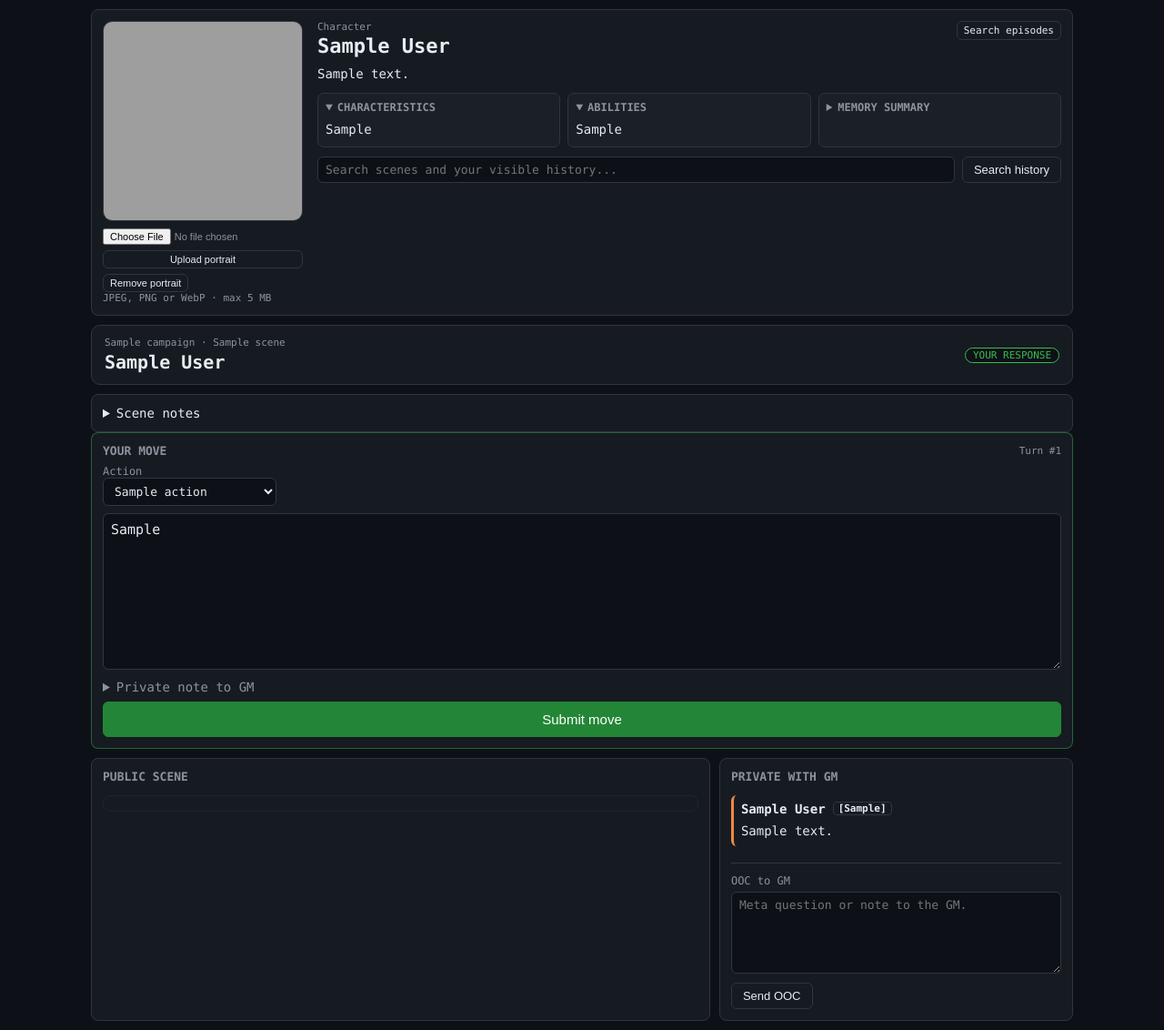
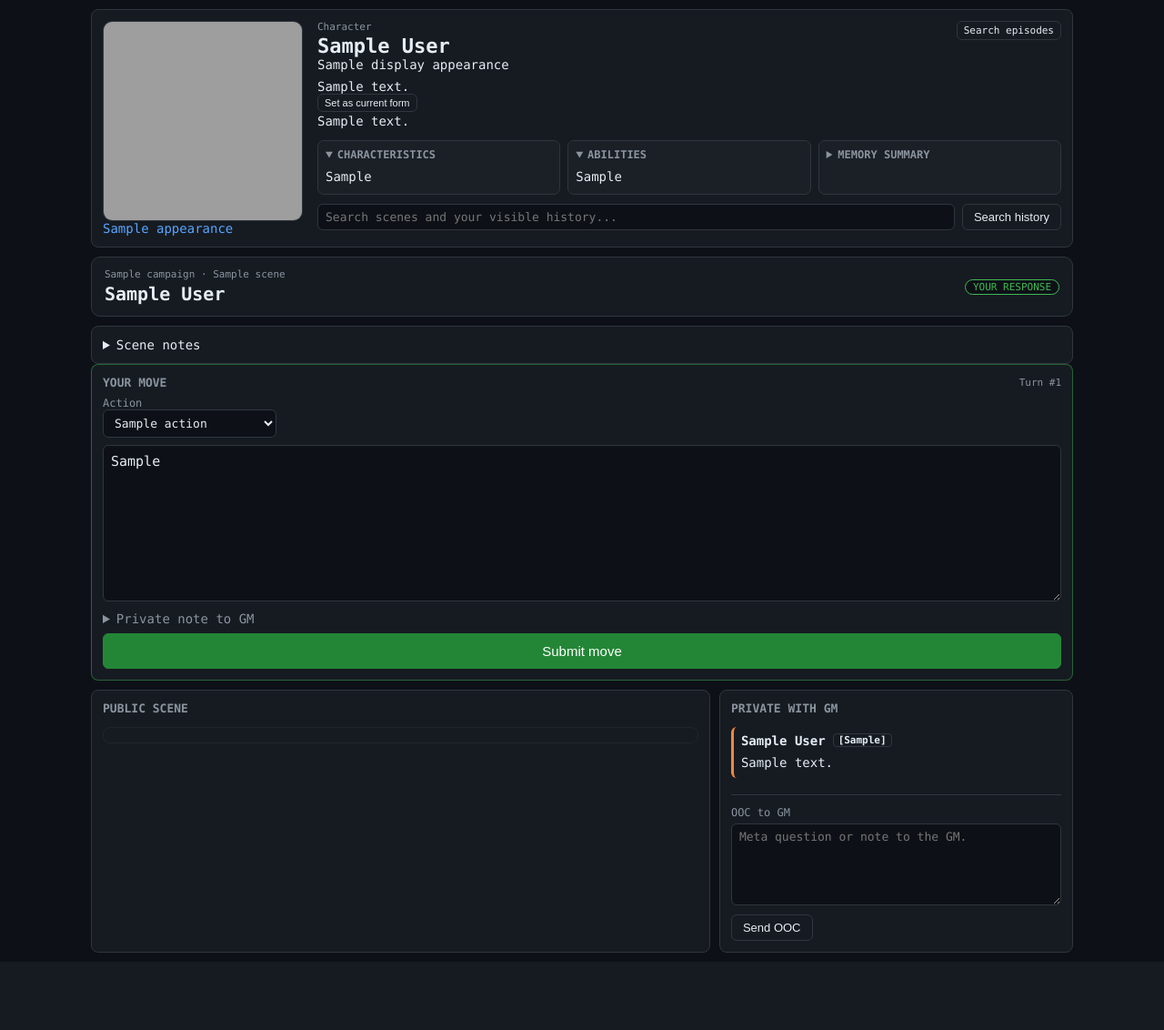
Before and after one commit to rakatanui/rpgllm, a Django app: template rpg/templates/rpg/human_player.html in a window 1280 px wide. Shown: the part 40-1172 px from the top of the page at 91% size. After the commit the page ends 1087 px from the top, so only its background shows below. Run offline with Django 5.2, Linux system fonts and the light colour scheme; tables that the repository leaves empty hold one stand-in row (values such as "Sample post"); the template is opened without the code that fills it: values that come from a table or form of the project are taken from there, most other values are stand-ins (such as "Sample title", 1, 10 or a date in 2020); data that the repository does not hold is empty; some libraries are stand-ins or nearby versions; grey boxes are pictures that could not be loaded.

Commit message:
feat: render switchable character forms and full-body art

```diff
--- a/rpg/templates/rpg/_human_character_card.html
+++ b/rpg/templates/rpg/_human_character_card.html
@@ -1,7 +1,10 @@
 <section class="panel human-character-card">
   <div class="human-character-portrait-column">
     <div class="human-character-portrait">
-      {% if player.character_image %}
+      {% if display_appearance and display_appearance.portrait_image %}
+        <img src="{% url 'human_appearance_image' scene.pk player.pk display_appearance.pk 'portrait' %}?v={{ display_appearance.updated_at|date:'U' }}"
+             alt="{{ player.display_name }} · {{ display_appearance.name }}">
+      {% elif player.character_image %}
         <img src="{% url 'human_character_image' scene.pk player.pk %}?v={{ player.updated_at|date:'U' }}"
              alt="{{ player.display_name }} portrait">
       {% else %}
@@ -11,6 +14,19 @@
       {% endif %}
     </div>
 
+    {% if appearances %}
+      <div class="human-appearance-switcher">
+        {% for appearance in appearances %}
+          <a class="human-appearance-tab {% if display_appearance and appearance.pk == display_appearance.pk %}selected{% endif %}"
+             href="?appearance={{ appearance.pk }}">
+            {{ appearance.name }}
+            {% if current_appearance and appearance.pk == current_appearance.pk %}
+              <span class="human-appearance-current-dot" title="Current form">●</span>
+            {% endif %}
+          </a>
+        {% endfor %}
+      </div>
+    {% else %}
       <form method="post"
             enctype="multipart/form-data"
             action="{% url 'upload_human_character_image' scene.pk player.pk %}"
@@ -32,7 +48,8 @@
           <button class="btn btn-small" type="submit">Remove portrait</button>
         </form>
       {% endif %}
-    <div class="meta">JPEG, PNG or WebP · max 5 MB</div>
+      <div class="meta">Legacy portrait · JPEG, PNG or WebP · max 5 MB</div>
+    {% endif %}
   </div>
 
   <div class="human-character-body">
@@ -40,10 +57,45 @@
       <div>
         <div class="meta">Character</div>
         <h2>{{ player.display_name }}</h2>
+        {% if display_appearance %}
+          <div class="human-appearance-title">
+            {{ display_appearance.name }}
+            {% if current_appearance and display_appearance.pk == current_appearance.pk %}
+              <span class="chip human-current-appearance-chip">CURRENT FORM</span>
+            {% endif %}
+          </div>
+        {% endif %}
       </div>
       <a class="btn btn-small"
          href="{% url 'human_episode_search' scene.pk player.pk %}">Search episodes</a>
     </div>
+
+    {% if display_appearance and display_appearance.description %}
+      <div class="human-appearance-description">{{ display_appearance.description }}</div>
+    {% endif %}
+
+    {% if display_appearance and not scene.is_closed %}
+      {% if not current_appearance or display_appearance.pk != current_appearance.pk %}
+        <form method="post"
+              action="{% url 'set_human_current_appearance' scene.pk player.pk display_appearance.pk %}"
+              class="human-set-current-appearance">
+          {% csrf_token %}
+          <button class="btn btn-small" type="submit">Set as current form</button>
+        </form>
+      {% endif %}
+    {% endif %}
+
+    {% if display_appearance and display_appearance.fullbody_image %}
+      <details class="human-fullbody-reference">
+        <summary>Full-body reference</summary>
+        <a href="{% url 'human_appearance_image' scene.pk player.pk display_appearance.pk 'fullbody' %}"
+           target="_blank"
+           rel="noopener">
+          <img src="{% url 'human_appearance_image' scene.pk player.pk display_appearance.pk 'fullbody' %}?v={{ display_appearance.updated_at|date:'U' }}"
+               alt="{{ player.display_name }} · {{ display_appearance.name }} full-body reference">
+        </a>
+      </details>
+    {% endif %}
 
     {% if player.character_summary %}
       <div class="human-character-summary">{{ player.character_summary }}</div>
```
Lines whose indentation alone changed are shown as unchanged.
